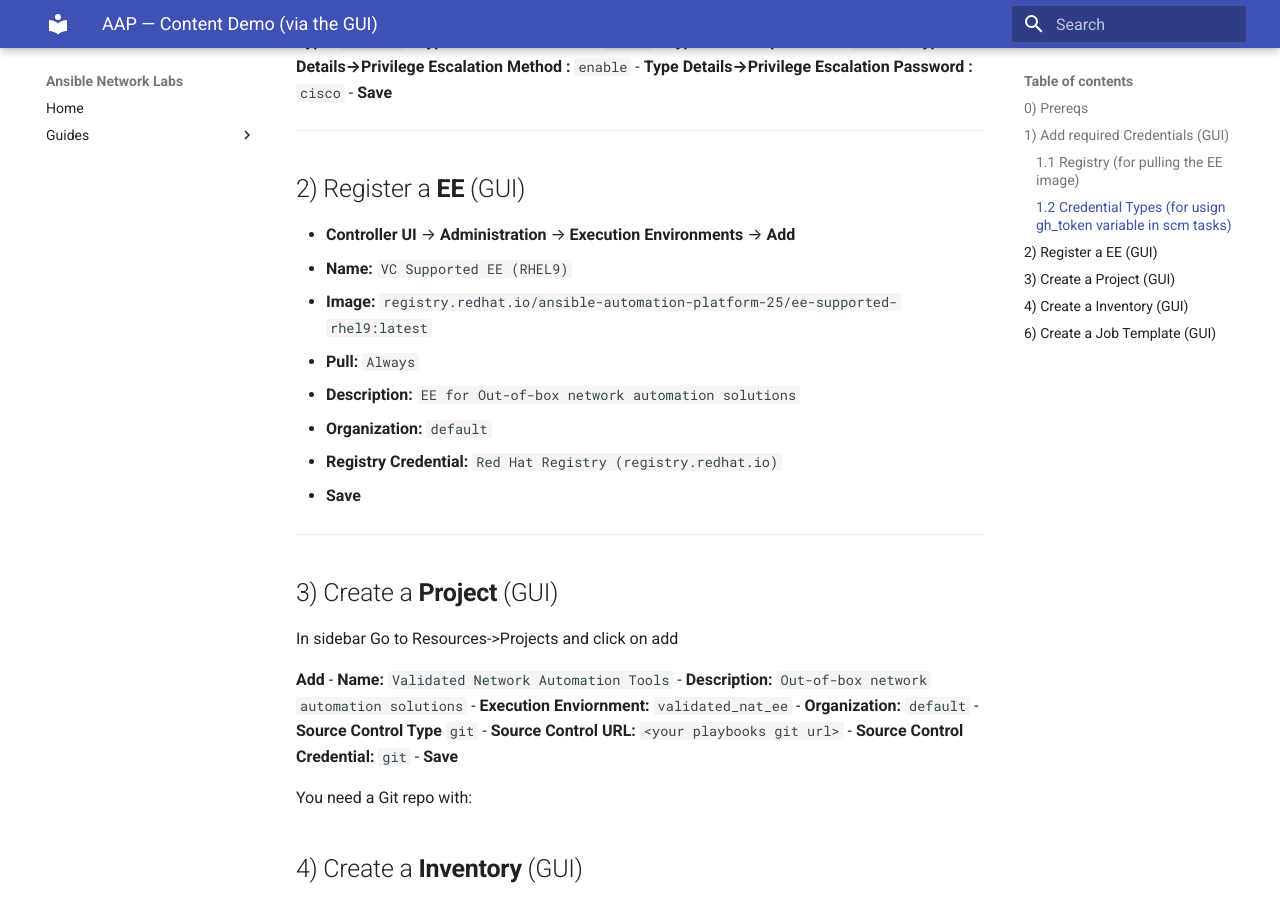
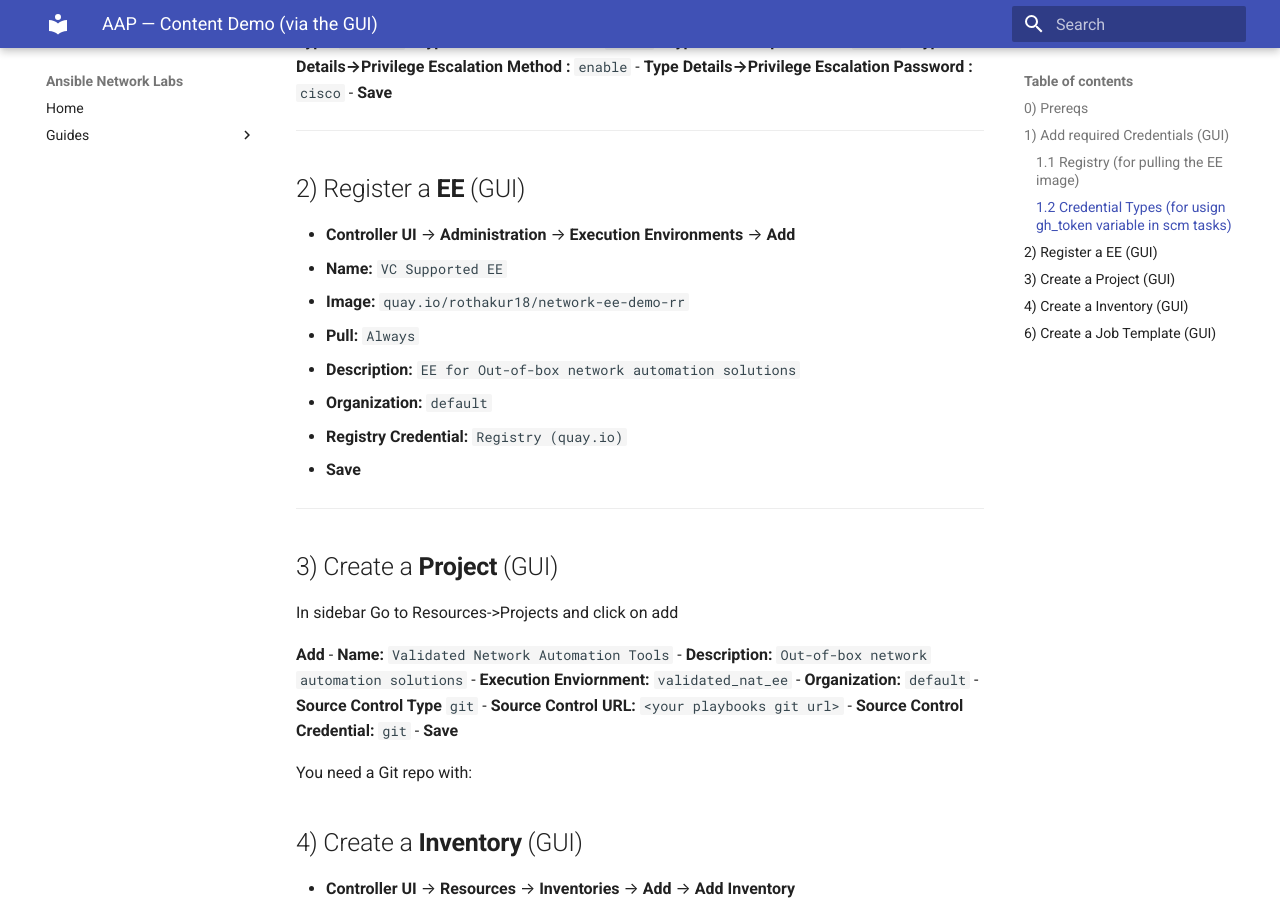
Before and after one commit to rohitthakur2590/network_automation_tools, an MkDocs documentation site: the page built from docs/guides/network_automation_with_aap_.md, in a window 1280 px wide and 900 px high, scrolled down 1605 px. Built offline with MkDocs 1.6.1 and Material for MkDocs 9.7.7, drawn with Linux system fonts in a browser that asks for light colours.

Commit message:
Update network_automation_with_aap_.md

```diff
--- a/docs/guides/network_automation_with_aap_.md
+++ b/docs/guides/network_automation_with_aap_.md
@@ -83,12 +83,12 @@ You will:
 ## 2) Register a **EE** (GUI)
 
 - **Controller UI** → **Administration** → **Execution Environments** → **Add**
-  - **Name:** `VC Supported EE (RHEL9)`
-  - **Image:** `registry.redhat.io/ansible-automation-platform-25/ee-supported-rhel9:latest`
+  - **Name:** `VC Supported EE`
+  - **Image:** `quay.io/rothakur18/network-ee-demo-rr`
   - **Pull:** `Always`
   - **Description:** `EE for Out-of-box network automation solutions`
   - **Organization:** `default`
-  - **Registry Credential:** `Red Hat Registry (registry.redhat.io)`
+  - **Registry Credential:** `Registry (quay.io)`
   - **Save**
 
 ---
```
